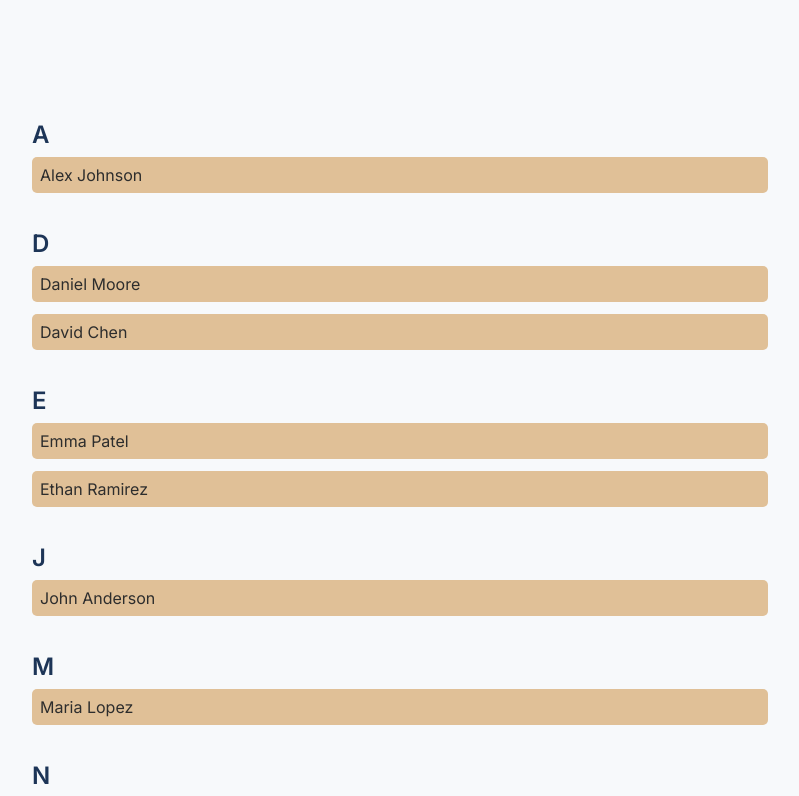
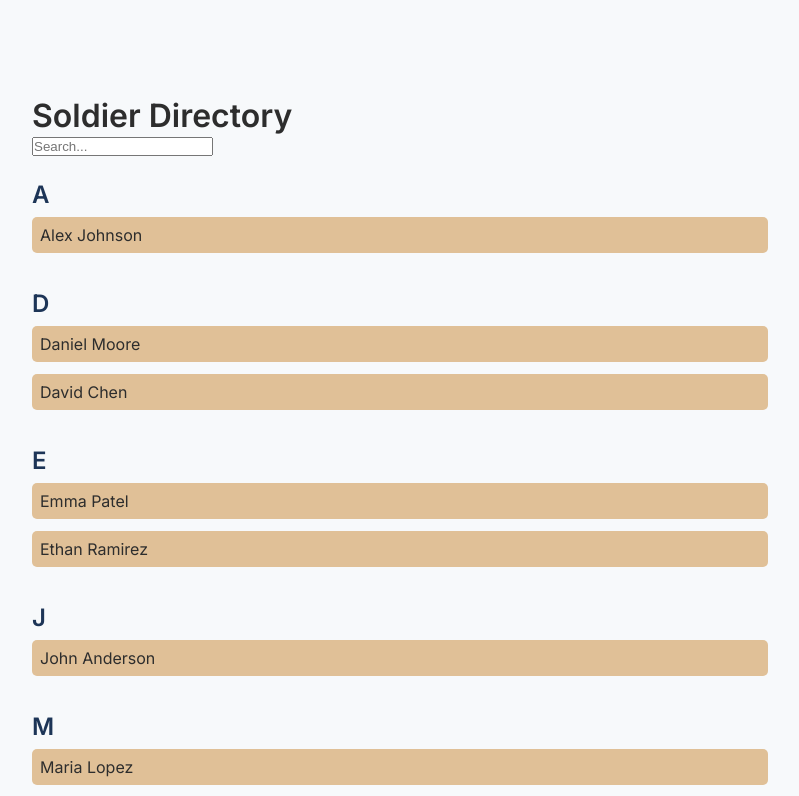
Before and after one commit to Brijsunil2/soldier-directory, a React (Vite) app: page / in a window 1280 px wide. Shown: the top 796 px of the page, without its empty margins (240-1039 px from the left). Built offline with nearby package versions, Linux system fonts and the light colour scheme.

Commit message:
feat(Searchbar): add basic test functionality to searchbar

```diff
--- a/src/components/Directory/Directory.jsx
+++ b/src/components/Directory/Directory.jsx
@@ -2,6 +2,7 @@ import { Fragment, useEffect, useState } from "react";
 import "./Directory.css";
 import DirectoryListing from "./DirectoryListing";
 import { sortDirectoryByName } from "../../utils/sortByName";
+import SearchBar from "../SearchBar/SearchBar";
 
 const Directory = ({ directoryData }) => {
   const [data, setData] = useState(directoryData);
@@ -12,14 +13,16 @@ const Directory = ({ directoryData }) => {
 
   return (
     <section className="directory">
+      <div className="directory-header">
+        <h2>Soldier Directory</h2>
+        <SearchBar onChangeFunc={(value) => console.log(value)} />
+      </div>
       {data.map((listing, index) => (
         <Fragment key={index}>
           {listing.name &&
             (index === 0 ||
               data[index - 1]?.name?.charAt(0) !== listing.name.charAt(0)) && (
-              <h3
-                className="directory-letter-header"
-              >
+              <h3 className="directory-letter-header">
                 {listing.name.charAt(0)}
               </h3>
             )}
--- a/src/components/SearchBar/SearchBar.jsx
+++ b/src/components/SearchBar/SearchBar.jsx
@@ -1,9 +1,26 @@
-import React from 'react'
+import "./SearchBar.css";
+import { useState } from "react";
 
-const SearchBar = () => {
+const SearchBar = ({
+  onChangeFunc,
+  label = "Search Bar",
+  placeholder = "Search...",
+}) => {
+  const [value, setValue] = useState("");
+
   return (
-    <div>SearchBar</div>
-  )
-}
+    <input
+      className="search-bar"
+      type="search"
+      value={value}
+      onChange={(e) => {
+        setValue(e.target.value);
+        onChangeFunc(e.target.value);
+      }}
+      placeholder={placeholder}
+      aria-label={label}
+    />
+  );
+};
 
-export default SearchBar
+export default SearchBar;
```
